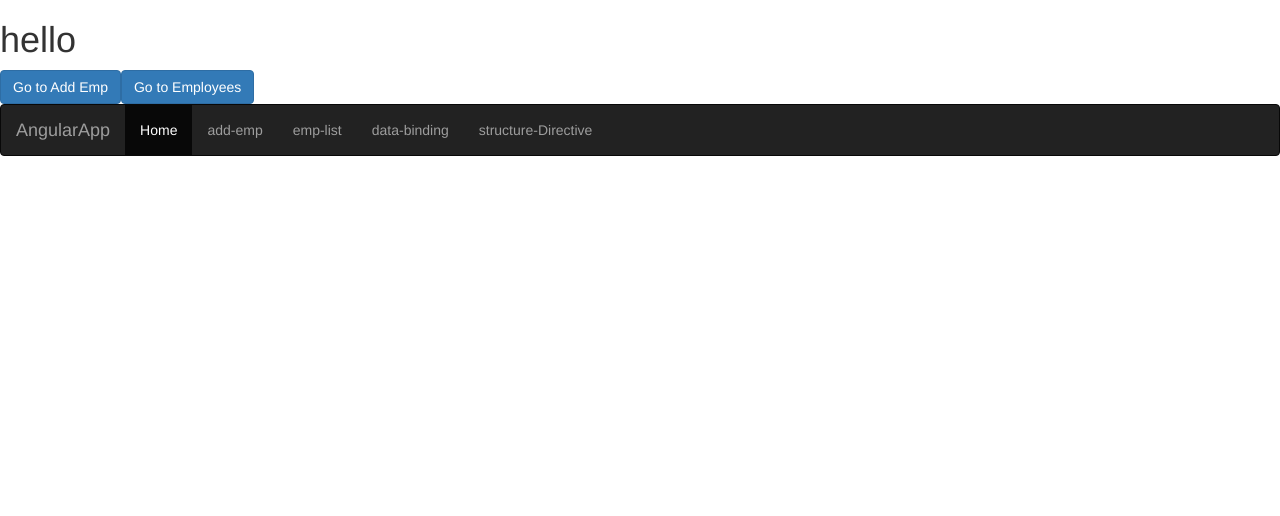
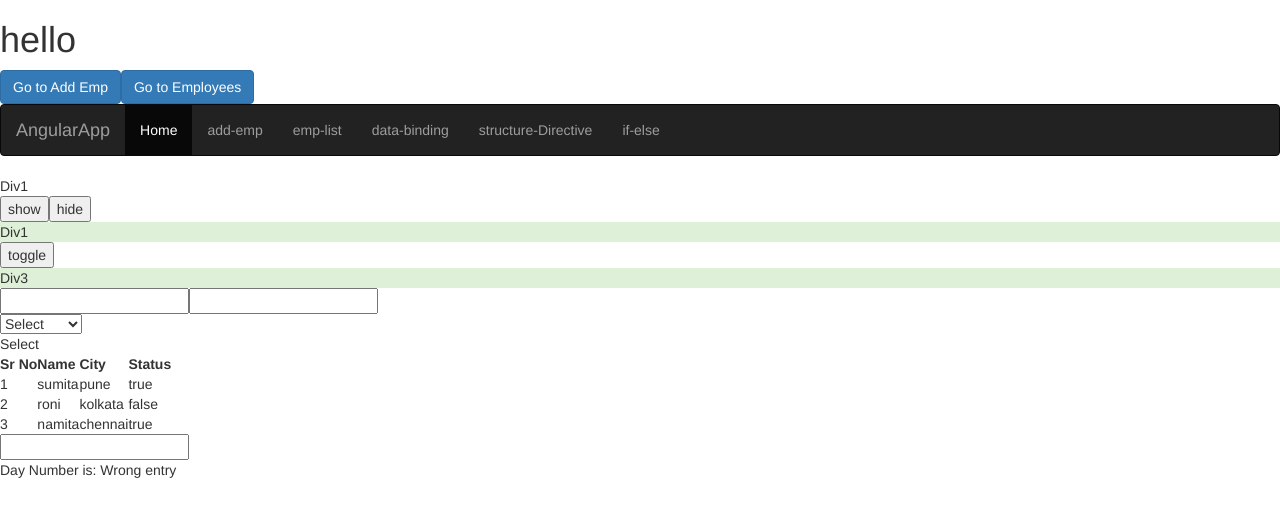
Before and after one commit to sumita023/angular_project, an Angular app: page /if-else in a window 1280 px wide. Before the commit this address led to /. Shown: the top 516 px of the page. Built offline with nearby package versions, Linux system fonts and the light colour scheme.

Commit message:
ControlFlow - @if, @else, @for,@switch

```diff
--- /dev/null
+++ b/src/app/ControlFlow/ifelse/ifelse.html
@@ -0,0 +1,96 @@
+<div>
+  @if(isDiv1Visible==true){
+  <div>Div1</div>
+  }
+
+  <div>
+    <button (click)="show()">show</button>
+    <button (click)="hide()">hide</button>
+  </div>
+</div>
+<div>
+  @if(isDiv2Visible == true){
+  <div class="bg-success">Div1</div>
+  } @else{
+  <div class="bg-warning">Div1</div>
+  }
+
+  <div>
+    <button (click)="toggleDiv()">toggle</button>
+  </div>
+</div>
+<!-- u-3 -->
+<div>
+  @if(num1 == num2){
+  <div class="bg-success">Div3</div>
+  }
+
+  <div>
+    <input type="text" [(ngModel)]="num1" />
+    <input type="text" [(ngModel)]="num2" />
+  </div>
+</div>
+<!-- u-4 -->
+<div>
+  <select [(ngModel)]="selectedVal">
+    @for(arr of selectionArray; track $index){
+    <option>{{ arr }}</option>
+    }
+  </select>
+  <div>{{ selectedVal }}</div>
+</div>
+
+<!-- u-5-->
+<div>
+<table>
+    <thead>
+        <th>Sr No</th>
+        <th>Name</th>
+        <th>City</th>
+        <th>Status</th>
+    </thead>
+    <tbody>
+        @for(stud of studentArray; track $index){
+            <tr>
+            <td>{{$index+1}}</td>
+            <td>{{stud.name}}</td>
+            <td>{{stud.city}}</td>
+            <td>{{stud.status}}</td>
+        </tr>
+        }
+    </tbody>
+</table>
+</div>
+<!-- switch case -->
+ <div>
+    <input type="text" [(ngModel)]="dayNumber"/>
+ </div>
+ <div>Day Number is:
+    @switch(dayNumber){
+        @case('1'){
+            <span>Monday</span>
+        }
+        @case('2'){
+            <span>Tuesday</span>
+        }
+        @case('3'){
+            <span>Wednesday</span>
+        }
+        @case('4'){
+            <span>Thursday</span>
+        }
+        @case('5'){
+            <span>Friday</span>
+        }
+        @case('6'){
+            <span>Saturday</span>
+        }
+        @case('7'){
+            <span>Sunday</span>
+        }
+        @default{
+            <span>Wrong entry</span>
+        }
+
+    }
+ </div>
--- /dev/null
+++ b/src/app/ControlFlow/ifelse/ifelse.ts
@@ -0,0 +1,34 @@
+import { CommonModule } from '@angular/common';
+import { Component } from '@angular/core';
+import { FormsModule } from '@angular/forms';
+
+@Component({
+  selector: 'app-ifelse',
+  imports: [FormsModule],
+  templateUrl: './ifelse.html',
+  styleUrl: './ifelse.css'
+})
+export class Ifelse {
+isDiv1Visible:boolean=true;
+isDiv2Visible:boolean=true;
+num1:string='';
+num2:string='';
+selectedVal:string='Select';
+selectionArray:string[]=['Active', 'DeACtive','Pending','Select'];
+studentArray:any[]=[
+      {id:1, name:"sumita", city: "pune", status:true, totalMarks:90},
+    {id:2, name:"roni", city: "kolkata", status:false, totalMarks:50},
+    {id:3, name:"namita", city: "chennai", status:true, totalMarks:20}
+]
+dayNumber:string='';
+
+show(){
+  this.isDiv1Visible=true;
+}
+hide(){
+  this.isDiv1Visible=false;
+}
+toggleDiv(){
+  this.isDiv2Visible=!this.isDiv2Visible;
+}
+}
--- a/src/app/app.html
+++ b/src/app/app.html
@@ -12,6 +12,7 @@
       <li><a routerLink="emp-list">emp-list</a></li>
       <li><a routerLink="data-binding">data-binding</a></li>
       <li><a routerLink="structure-Directive">structure-Directive</a></li>
+      <li><a routerLink="if-else">if-else</a></li>
     </ul>
   </div>
 </nav>
--- a/src/app/app.routes.ts
+++ b/src/app/app.routes.ts
@@ -3,6 +3,7 @@ import { AddEmployee } from './components/add-employee/add-employee';
 import { EmployeeList } from './components/employee-list/employee-list';
 import { DataBinding } from './components/data-binding/data-binding';
 import { StructureDirective } from './directive/structure-directive/structure-directive';
+import { Ifelse } from './ControlFlow/ifelse/ifelse';
 
 export const routes: Routes = [
     {
@@ -20,5 +21,9 @@ export const routes: Routes = [
     {
         path: 'structure-Directive',
         component:StructureDirective
+    },
+    {
+        path: 'if-else',
+        component:Ifelse
     }
 ];
```
Also changed, not shown: src/app/ControlFlow/ifelse/ifelse.css (added), 1 other file (tests, documents, lock files or other folders).
